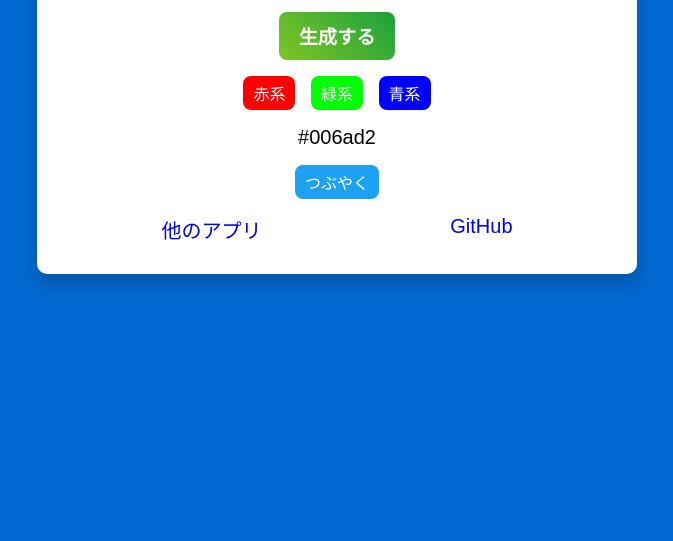
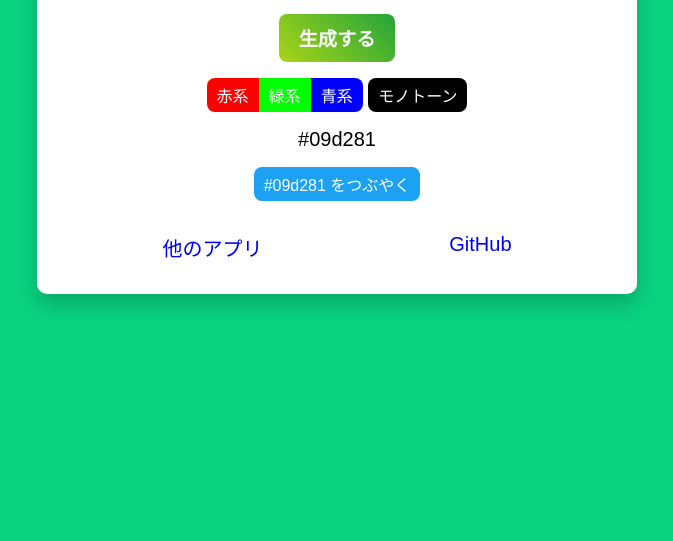
Before and after one commit to tanukizzan/random-color, a plain HTML site: page index.html in a window 1280 px wide. Shown: the part 259-800 px from the top of the page, without its empty margins (303-976 px from the left). Drawn offline with Linux system fonts and the light colour scheme.

Commit message:
モノトーンボタンを追加
JavaScriptの処理を若干簡略化した

```diff
--- a/index.html
+++ b/index.html
@@ -22,12 +22,11 @@
     <h1>ランダム<br class="smp">カラーピッカー</h1>
     <button id="submit-btn">生成する</button>
     <div class="rgb-area">
-      <button id="red-btn">赤系</button>
-      <button id="green-btn">緑系</button>
-      <button id="blue-btn">青系</button>
+      <button id="red-btn">赤系</button><button id="green-btn">緑系</button><button id="blue-btn">青系</button>
+      <button id="monotone">モノトーン</button>
     </div>
     <div id="result-area"></div>
-    <a href="" id="tweet-btn" target="_blank" rel="noopener noreferrer">つぶやく</a>
+    <a href="" id="tweet-btn" target="_blank" rel="noopener noreferrer"><span id="tweet-color"></span> をつぶやく</a>
     <div class="footer">
       <a href="https://app.tanukizzan.com">他のアプリ</a>
       <a href="https://github.com/tanukizzan/random-color">GitHub</a>
--- a/script.js
+++ b/script.js
@@ -4,25 +4,29 @@ const submitBtn = document.getElementById('submit-btn');
 const redBtn = document.getElementById('red-btn');
 const greenBtn = document.getElementById('green-btn');
 const blueBtn = document.getElementById('blue-btn');
+const monotone = document.getElementById('monotone');
 const resultArea = document.getElementById('result-area');
 const tweetBtn = document.getElementById('tweet-btn');
+const tweetColor = document.getElementById('tweet-color');
 const link = 'https://twitter.com/intent/tweet?text=' + encodeURIComponent('#ランダムカラーピッカー で生成しました') + '&url=' + encodeURIComponent('https://app.tanukizzan.com/random-color') + '&hashtags=';
 
 // ランダム色生成
 submitBtn.onclick = () => {
-  const red = Math.floor(Math.random() * 256).toString(16).padStart(2, '0');
-  const green = Math.floor(Math.random() * 256).toString(16).padStart(2, '0');
-  const blue = Math.floor(Math.random() * 256).toString(16).padStart(2, '0');
-  const colorCode = red + green + blue;
-  document.body.style.background = '#' + colorCode;
-  resultArea.innerHTML = '#' + colorCode;
-  const tweetLink = link + colorCode;
-  tweetBtn.setAttribute('href', tweetLink);
+  const mainHex = () => {
+    let result = '';
+    for (let i = 0; i < 3; ++i) {
+      const n = Math.floor(Math.random() * 256).toString(16).padStart(2, '0');
+      result += n;
+    }
+    return result;
+  }
+  const colorCode = mainHex();
+  output(colorCode);
 }
 window.onload = () => {
   submitBtn.onclick();
 }
-document.addEventListener('keypress', function (event) {
+document.addEventListener('keypress', (event) => {
   if (event.key === 'Enter') {
     submitBtn.onclick();
   }
@@ -33,73 +37,37 @@ redBtn.onclick = () => {
   const red = Math.floor(Math.random() * (256 + 1 - 128) + 128).toString(16).padStart(2, '0');
   const green = Math.floor(Math.random() * 128).toString(16).padStart(2, '0');
   const blue = Math.floor(Math.random() * 128).toString(16).padStart(2, '0');
-  let colorCode = red + green + blue;
-  document.body.style.background = '#' + colorCode;
-  resultArea.innerHTML = '#' + colorCode;
-  let tweetLink = link + colorCode;
-  tweetBtn.setAttribute('href', tweetLink);
+  const colorCode = red + green + blue;
+  output(colorCode);
 }
 // 緑系色を生成
 greenBtn.onclick = () => {
   const red = Math.floor(Math.random() * 128).toString(16).padStart(2, '0');
   const green = Math.floor(Math.random() * (256 + 1 - 128) + 128).toString(16).padStart(2, '0');
   const blue = Math.floor(Math.random() * 128).toString(16).padStart(2, '0');
-  let colorCode = red + green + blue;
-  document.body.style.background = '#' + colorCode;
-  resultArea.innerHTML = '#' + colorCode;
-  let tweetLink = link + colorCode;
-  tweetBtn.setAttribute('href', tweetLink);
+  const colorCode = red + green + blue;
+  output(colorCode);
 }
 // 青系色を生成
 blueBtn.onclick = () => {
   const red = Math.floor(Math.random() * 128).toString(16).padStart(2, '0');
   const green = Math.floor(Math.random() * 128).toString(16).padStart(2, '0');
   const blue = Math.floor(Math.random() * (256 + 1 - 128) + 128).toString(16).padStart(2, '0');
-  let colorCode = red + green + blue;
+  const colorCode = red + green + blue;
+  output(colorCode);
+}
+// モノトーン色を生成
+monotone.onclick = () => {
+  const mono = Math.floor(Math.random() * 256).toString(16).padStart(2, '0');
+  const colorCode = mono + mono + mono;
+  output(colorCode);
+}
+
+// 生成したカラーコードをHTMLに出力
+const output = (colorCode) => {
   document.body.style.background = '#' + colorCode;
   resultArea.innerHTML = '#' + colorCode;
-  let tweetLink = link + colorCode;
+  const tweetLink = link + colorCode;
   tweetBtn.setAttribute('href', tweetLink);
+  tweetColor.innerText = '#' + colorCode;
 }
-
-/* カラーコードの生成コード
-function mainHex() {
-  let result = '';
-  for (let i = 0; i < 3; ++i) {
-    const n = Math.floor(Math.random() * 256).toString(16).padStart(2, '0');
-    result += n;
-  }
-  return result;
-}
-submitBtn.onclick = () => {
-  function hex(n) {
-    let result = '';
-    for (let i = 0; i < n.length; ++i) {
-      let sum = ('0' + n.charCodeAt(i).toString(16)).substr(-2);
-      result += sum;
-    }
-    return result;
-  }
-  const hexResult = hex(wordInput.value);
-  console.log(hexResult.slice(0,6));
-  document.body.style.background = '#' + hexResult.slice(0,6);
-  resultArea.innerHTML = '#' + hexResult.slice(0,6);
-};
-
-const red = Math.floor(Math.random() * 256).toString(16).padStart(2, '0');
-const green = Math.floor(Math.random() * 128).toString(16).padStart(2, '0');
-const blue = Math.floor(Math.random() * 128).toString(16).padStart(2, '0');
-let colorCode = '#' + red + green + blue;
-document.body.style.background = colorCode;
-resultArea.innerHTML = colorCode;
-
-const max = 60;
-const min = 0;
-const hsl = Math.floor(Math.random() * (max + 1 - min) + min);
-document.body.style.background = 'hsl(' + hsl + ', 80%, 60%)';
-
-const red = Math.floor(Math.random() * (100 + 1 - 50) + 50);
-const green = Math.floor(Math.random() * 50);
-const blue = Math.floor(Math.random() * 50);
-let colorCode = 'rgb(' + red + '%,' + green + '%,' + blue + '%)';
-*/
--- a/style.css
+++ b/style.css
@@ -13,10 +13,10 @@ body {
 
 main {
   margin: 3rem auto;
-  background-color: #fff;
+  background: #fff;
   border-radius: 10px;
   text-align: center;
-  padding: 30px;
+  padding: 2rem;
   box-shadow: 0 10px 20px rgba(0, 0, 0, 0.2);
 }
 
@@ -45,17 +45,13 @@ button:hover, #tweet-btn:hover {
   box-shadow: 0 0 10px rgba(0, 0, 0, 0.5);
 }
 
-.rgb-area {
-  margin: 0 auto 1rem auto;
-}
-
 #submit-btn {
   font-size: 1.2rem;
   font-weight: bold;
   padding: 10px 20px;
-  margin: 1rem auto;
+  margin: 1rem auto 0 auto;
   background-color: #fff;
-  background: linear-gradient(45deg, #E60012, #F39800, #FFF100, #009944, #0068B7, #1D2088, #920783);
+  background: linear-gradient(45deg, #E60012 12.5%, #F39800 25%, #FFF100 37.5%, #009944 50%, #0068B7 62.5%, #1D2088 75%, #920783 87.5%);
   background-size: 1500% 1500%;
   animation: gradation 3s ease infinite;
 }
@@ -66,36 +62,34 @@ button:hover, #tweet-btn:hover {
   100% {background-position: 0% 50%;}
 }
 
-.rgb-area button {
-  padding: 5px 10px;
-  margin: 0 5px;
-}
-#red-btn {
-  background-color: #ff0000;
-}
-#green-btn {
-  background-color: #00ff00;
-}
-#blue-btn {
-  background-color: #0000ff;
+.rgb-area {
+  margin: 0.5rem auto 1rem auto;
 }
 
-.smp {
-  display: none;
+.rgb-area button {
+  margin-top: 0.5rem;
+  padding: 5px 10px;
+  margin-top: 0.5rem;
 }
-@media screen and (max-width: 650px) {
-  main h1 {
-    font-size: 2rem;
-    line-height: 2rem;
-  }
-  .smp {
-    display: block;
-  }
+.rgb-area #red-btn {
+  border-radius: 8px 0 0 8px;
+  background: #ff0000;
+}
+.rgb-area #green-btn {
+  border-radius: 0;
+  background: #00ff00;
+}
+.rgb-area #blue-btn {
+  border-radius: 0 8px 8px 0;
+  background: #0000ff;
+}
+.rgb-area #monotone {
+  background: #000000;
 }
 
 #tweet-btn {
   display: inline-block;
-  background-color: #1da1f2;
+  background: #1da1f2;
   padding: 5px 10px;
   margin: 1rem auto;
   text-decoration: none;
@@ -104,7 +98,7 @@ button:hover, #tweet-btn:hover {
 .footer {
   display: flex;
   justify-content: space-around;
-  margin: 0 auto;
+  margin: 1rem auto 0 auto;
 }
 .footer a {
   text-decoration: none;
@@ -112,3 +106,13 @@ button:hover, #tweet-btn:hover {
 .footer a:hover {
   text-decoration: underline;
 }
+
+.smp {display: none;}
+
+@media screen and (max-width: 650px) {
+  main h1 {
+    font-size: 2rem;
+    line-height: 2rem;
+  }
+  .smp {display: block;}
+}
```
Also changed, not shown: 1 other file.
